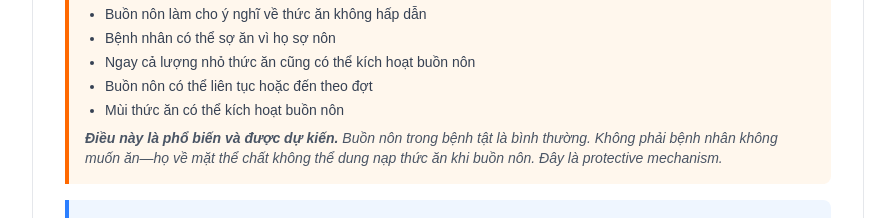
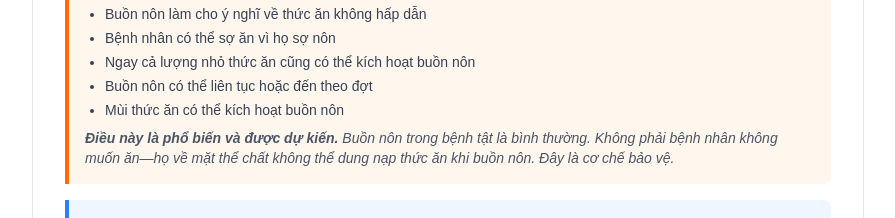
Before and after one commit to drvietcanh/nutrition, a Next.js app in the folder clinical-nutrition/: page /knowledge/why-intake-falls-short in a window 1280 px wide. Shown: the part 4900-5118 px from the top of the page, without its empty margins (192-1087 px from the left). Built offline with nearby package versions, Linux system fonts and the light colour scheme.

Commit message:
Viá»‡t hÃ³a text 'protective mechanism' trong why-intake-falls-short page

```diff
--- a/clinical-nutrition/app/knowledge/why-intake-falls-short/page.tsx
+++ b/clinical-nutrition/app/knowledge/why-intake-falls-short/page.tsx
@@ -396,7 +396,7 @@ export default function WhyIntakeFallsShortPage() {
             <p className="text-sm text-gray-600 italic mt-2">
               <strong>Điều này là phổ biến và được dự kiến.</strong> Buồn nôn trong bệnh tật là bình thường. Không phải
               bệnh nhân không muốn ăn—họ về mặt thể chất không thể dung nạp thức ăn khi buồn nôn. Đây là
-              protective mechanism.
+              cơ chế bảo vệ.
             </p>
           </article>
 
```
